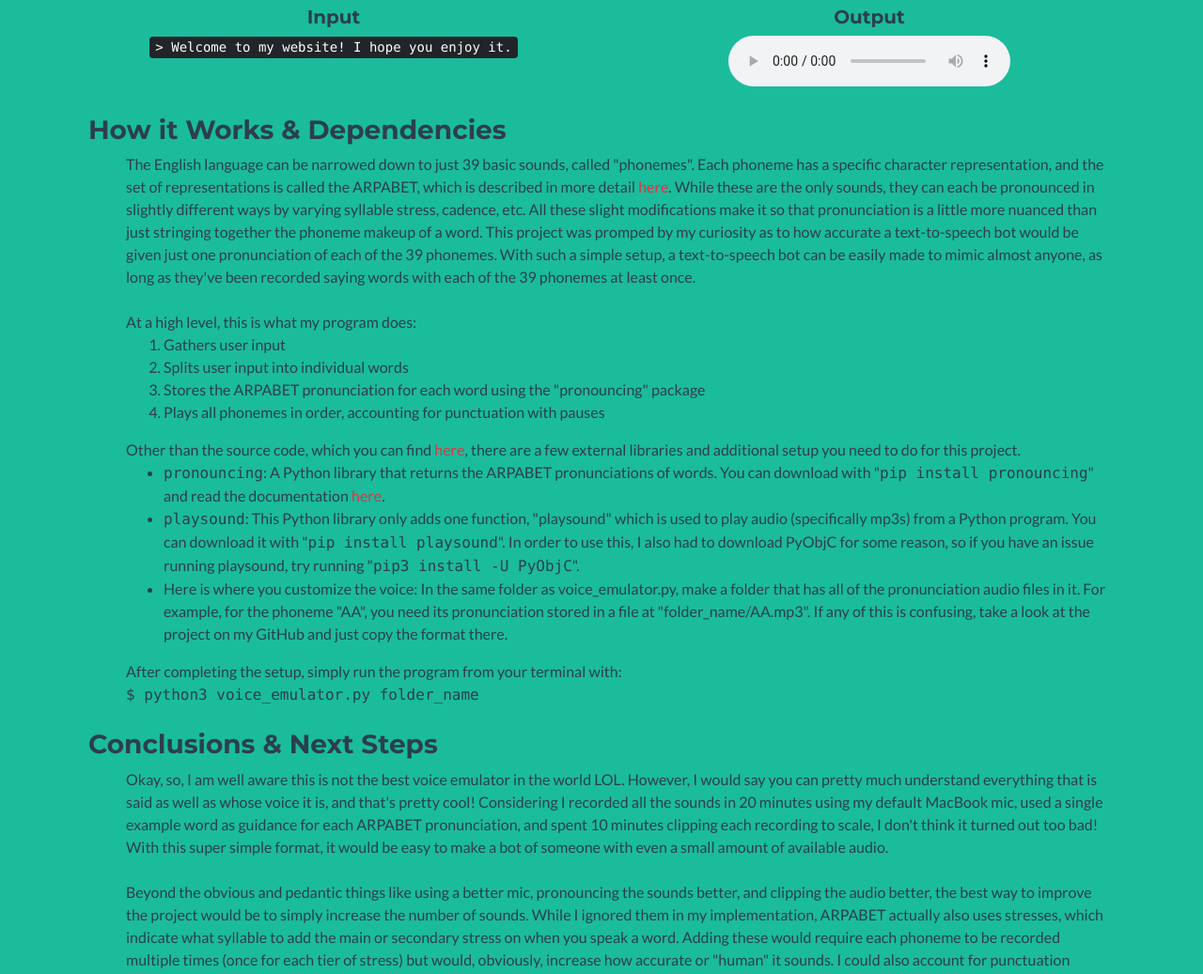
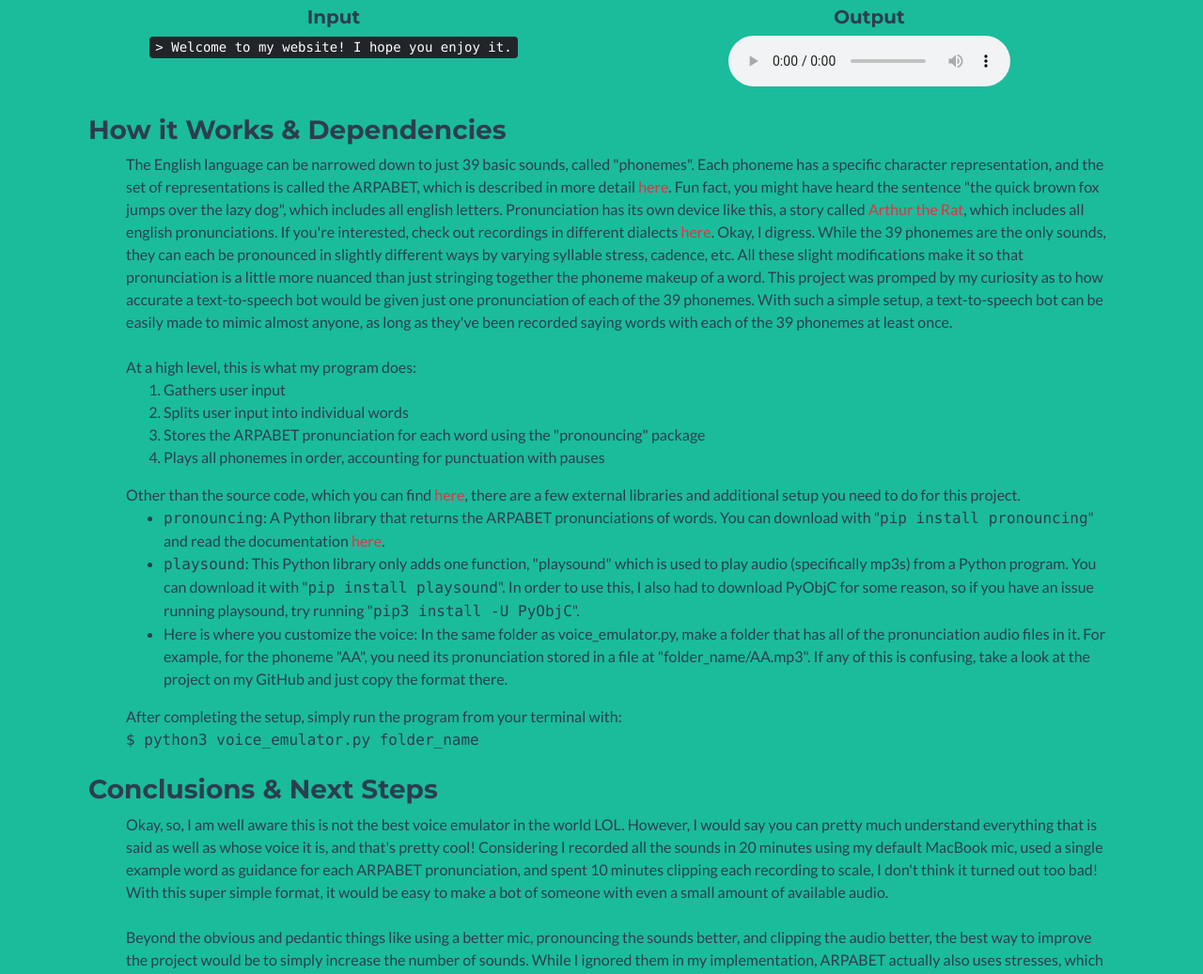
Before and after one commit to SHawkeye77/website, a Django app: page /projects/voice_emulator/ in a window 1280 px wide. Shown: the part 304-1341 px from the top of the page at 94% size. Run offline with Django 3.2, Linux system fonts and the light colour scheme; parts of the project's set-up code (start-up, migrations or seed data) failed here and were passed over; some libraries are stand-ins or nearby versions.

Commit message:
added a bit more info to the voice emulator project

```diff
--- a/projects/templates/voice_emulator.html
+++ b/projects/templates/voice_emulator.html
@@ -34,7 +34,7 @@
     <br>
     <h3>How it Works & Dependencies</h3>
     <div style="margin-left: 40px;">
-        The English language can be narrowed down to just 39 basic sounds, called "phonemes". Each phoneme has a specific character representation, and the set of representations is called the ARPABET, which is described in more detail <a class="text-danger" href="http://www.speech.cs.cmu.edu/cgi-bin/cmudict">here</a>. While these are the only sounds, they can each be pronounced in slightly different ways by varying syllable stress, cadence, etc. All these slight modifications make it so that pronunciation is a little more nuanced than just stringing together the phoneme makeup of a word. This project was promped by my curiosity as to how accurate a text-to-speech bot would be given just one pronunciation of each of the 39 phonemes. With such a simple setup, a text-to-speech bot can be easily made to mimic almost anyone, as long as they've been recorded saying words with each of the 39 phonemes at least once.
+        The English language can be narrowed down to just 39 basic sounds, called "phonemes". Each phoneme has a specific character representation, and the set of representations is called the ARPABET, which is described in more detail <a class="text-danger" href="http://www.speech.cs.cmu.edu/cgi-bin/cmudict">here</a>. Fun fact, you might have heard the sentence "the quick brown fox jumps over the lazy dog", which includes all english letters. Pronunciation has its own device like this, a story called <a class="text-danger" href="http://alt-usage-english.org/arth_txt.html">Arthur the Rat</a>, which includes all english pronunciations. If you're interested, check out recordings in different dialects <a class="text-danger" href="http://alt-usage-english.org/audio_archive.html">here</a>. Okay, I digress. While the 39 phonemes are the only sounds, they can each be pronounced in slightly different ways by varying syllable stress, cadence, etc. All these slight modifications make it so that pronunciation is a little more nuanced than just stringing together the phoneme makeup of a word. This project was promped by my curiosity as to how accurate a text-to-speech bot would be given just one pronunciation of each of the 39 phonemes. With such a simple setup, a text-to-speech bot can be easily made to mimic almost anyone, as long as they've been recorded saying words with each of the 39 phonemes at least once.
         <br>
         <br>
         At a high level, this is what my program does:
```
